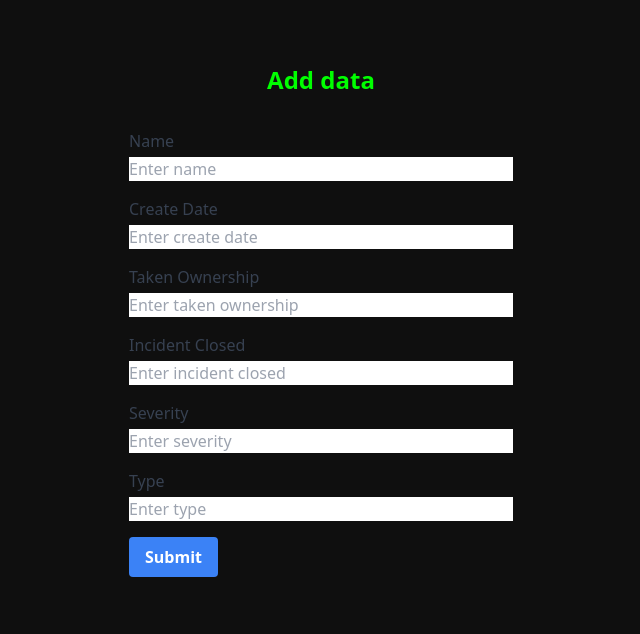
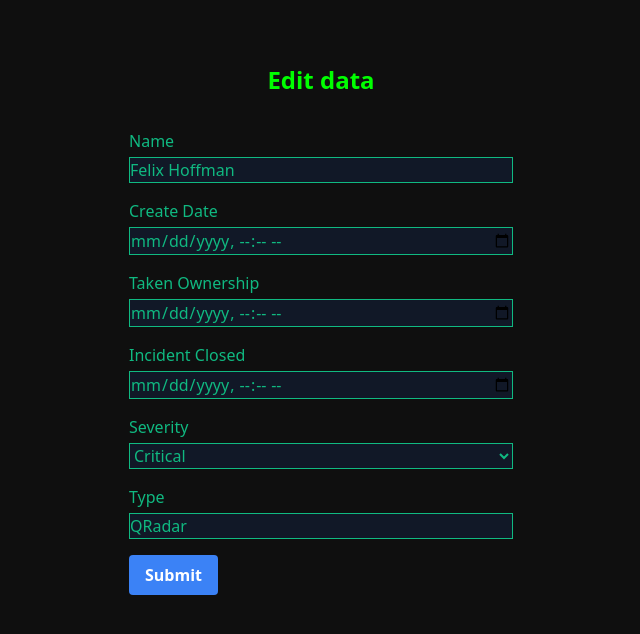
Before and after one commit to mynamecheff/ThreadTracker, a Flask app: page /edit_data/1 in a window 1280 px wide. Shown: the part 64-698 px from the top of the page, without its empty margins (319-959 px from the left). Run offline with Flask 3, Linux system fonts and the light colour scheme; a user stored in the database is signed in; data comes from the database, SQL or seed files in the repository; both versions use the stored data as it was after the commit.

Commit message:
did stuff

```diff
--- a/app.py
+++ b/app.py
@@ -3,6 +3,7 @@
 import sqlite3 as sql
 from achievements import ACHIEVEMENT_THRESHOLD, ACHIEVEMENT_MESSAGE
 from lul import EpochConverter
+from datetime import datetime, timedelta
 
 app = Flask(__name__)
 app.config['SECRET_KEY'] = 'your-secret-key'
@@ -56,26 +57,39 @@
 
     return render_template("crud.html", datas=formatted_data)
 
+
 @app.route("/add_data", methods=['POST', 'GET'])
 @login_required
 def add_data():
     if request.method == 'POST':
         name = request.form['name']
-        create_date = request.form['create_date']
-        take_ownership_timestamp = request.form['take_ownership_timestamp']
-        closed_incident_timestamp = request.form['closed_incident_timestamp']
+        create_date_str = request.form['create_date']
+        take_ownership_timestamp_str = request.form['take_ownership_timestamp']
+        closed_incident_timestamp_str = request.form['closed_incident_timestamp']
         sd_severity = request.form['sd_severity']
         incident_type = request.form['type']
 
+        # Convert date strings to datetime objects
+        create_date = datetime.strptime(create_date_str, "%Y-%m-%dT%H:%M")
+        take_ownership_timestamp = datetime.strptime(take_ownership_timestamp_str, "%Y-%m-%dT%H:%M")
+        closed_incident_timestamp = datetime.strptime(closed_incident_timestamp_str, "%Y-%m-%dT%H:%M")
+
+        # Convert datetime objects to Unix timestamp
+        create_date_unix = int(create_date.timestamp() * 1000)
+        take_ownership_unix = int(take_ownership_timestamp.timestamp() * 1000)
+        closed_incident_unix = int(closed_incident_timestamp.timestamp() * 1000)
+        print(str(closed_incident_unix))
+
         with get_db() as conn:
             cur = conn.cursor()
-            cur.execute("INSERT INTO stats_data(name, create_date, take_ownership_timestamp, closed_incident_timestamp, sd_severity, type) VALUES (?, ?, ?, ?, ?, ?)", (name, create_date, take_ownership_timestamp, closed_incident_timestamp, sd_severity, incident_type))
+            cur.execute("INSERT INTO stats_data(name, create_date, take_ownership_timestamp, closed_incident_timestamp, sd_severity, type) VALUES (?, ?, ?, ?, ?, ?)", (name, create_date_unix, take_ownership_unix, closed_incident_unix, sd_severity, incident_type))
             conn.commit()
             flash('Stats added', 'success')
             check_achievements(name, incident_type)
         return redirect(url_for("crud"))
 
     return render_template("add_data.html")
+
 
 @app.route("/edit_data/<string:id>", methods=['POST', 'GET'])
 @login_required
@@ -125,6 +139,7 @@
 
 
 @app.route('/achievements')
+@login_required
 def achievements():
     # Connect to the SQLite database
     conn = sql.connect('leaderboard.db')
@@ -154,19 +169,43 @@
                 achievement_counts[name][type_value] += 1
 
     achievements = []
+    gif_mapping = {
+        'Phising1': 'Phising1.gif',
+        'complicated': 'complicated.gif',
+        'QRadar2': 'QRadar2.gif',
+        'Phising2': 'Phising2.gif'
+        # Add more mappings as needed
+    }
+
+    type_specific_gif_mapping = {
+        'Phising': {
+            'Masters': 'Phising1.gif',
+            'Expert': 'Phising2.gif',
+        },
+        'QRadar': {
+            'Masters': 'complicated.gif',
+            'Expert': 'QRadar2.gif',
+        },
+        # Add more type-specific mappings as needed
+    }
+
     for name, type_values in achievement_counts.items():
         for type_value, count in type_values.items():
             if count >= 4:
+                gif = type_specific_gif_mapping.get(type_value, {}).get('Masters', gif_mapping.get(type_value, 'first.gif'))
                 achievement = {
                     'name': 'Masters',
                     'type': type_value,
-                    'person': achievement_names[name][type_value]
+                    'person': achievement_names[name][type_value],
+                    'gif': gif
                 }
             elif count >= 2:
+                gif = type_specific_gif_mapping.get(type_value, {}).get('Expert', gif_mapping.get(type_value, 'first.gif'))
                 achievement = {
                     'name': 'Expert',
                     'type': type_value,
-                    'person': achievement_names[name][type_value]
+                    'person': achievement_names[name][type_value],
+                    'gif': gif
                 }
             else:
                 continue
@@ -175,6 +214,8 @@
 
     # Render the HTML template and pass the achievements to it
     return render_template('achievements.html', achievements=achievements)
+
+
 
 def create_users_table():
     with get_db() as conn:
--- a/templates/edit_data.html
+++ b/templates/edit_data.html
@@ -3,32 +3,38 @@
 {% block body %}
 <div class="container mx-auto px-4 py-8">
     <div class="flex flex-col items-center">
-        <h3 class="text-2xl font-semibold">Add data</h3>
+        <h3 class="text-2xl font-semibold">Edit data</h3>
         <hr class="my-4">
-        <form method="post" action="{{url_for('add_data')}}" class="w-full max-w-sm">
+        <form method="post" action="{{ url_for('edit_data', id=datas.ID) }}" class="w-full max-w-sm">
             <div class="mb-4">
-                <label for="name" class="block text-gray-700 font-medium">Name</label>
-                <input type="text" name="name" required class="form-input mt-1 w-full" placeholder="Enter name">
+                <label for="name" class="block text-green-500 font-medium">Name</label>
+                <input type="text" name="name" required class="form-input mt-1 w-full bg-gray-900 border border-green-500 text-green-500 placeholder-green-500" placeholder="Enter name" value="{{ datas.name }}">
             </div>
             <div class="mb-4">
-                <label for="create_date" class="block text-gray-700 font-medium">Create Date</label>
-                <input type="text" name="create_date" required class="form-input mt-1 w-full" placeholder="Enter create date">
+                <label for="create_date" class="block text-green-500 font-medium">Create Date</label>
+                <input type="datetime-local" name="create_date" required class="form-input mt-1 w-full bg-gray-900 border border-green-500 text-green-500 placeholder-green-500" placeholder="Enter create date" value="{{ datas.create_date }}">
             </div>
             <div class="mb-4">
-                <label for="take_ownership_timestamp" class="block text-gray-700 font-medium">Taken Ownership</label>
-                <input type="text" name="take_ownership_timestamp" required class="form-input mt-1 w-full" placeholder="Enter taken ownership">
+                <label for="take_ownership_timestamp" class="block text-green-500 font-medium">Taken Ownership</label>
+                <input type="datetime-local" name="take_ownership_timestamp" required class="form-input mt-1 w-full bg-gray-900 border border-green-500 text-green-500 placeholder-green-500" placeholder="Enter taken ownership" value="{{ datas.take_ownership_timestamp }}">
             </div>
             <div class="mb-4">
-                <label for="closed_incident_timestamp" class="block text-gray-700 font-medium">Incident Closed</label>
-                <input type="text" name="closed_incident_timestamp" required class="form-input mt-1 w-full" placeholder="Enter incident closed">
+                <label for="closed_incident_timestamp" class="block text-green-500 font-medium">Incident Closed</label>
+                <input type="datetime-local" name="closed_incident_timestamp" required class="form-input mt-1 w-full bg-gray-900 border border-green-500 text-green-500 placeholder-green-500" placeholder="Enter incident closed" value="{{ datas.closed_incident_timestamp }}">
             </div>
             <div class="mb-4">
-                <label for="sd_severity" class="block text-gray-700 font-medium">Severity</label>
-                <input type="text" name="sd_severity" required class="form-input mt-1 w-full" placeholder="Enter severity">
+                <label for="sd_severity" class="block text-green-500 font-medium">Severity</label>
+                <select name="sd_severity" required class="form-select mt-1 w-full bg-gray-900 border border-green-500 text-green-500 placeholder-green-500">
+                    <option value="" disabled>Select severity</option>
+                    <option value="critical" {% if datas.sd_severity == 'critical' %}selected{% endif %}>Critical</option>
+                    <option value="high" {% if datas.sd_severity == 'high' %}selected{% endif %}>High</option>
+                    <option value="low" {% if datas.sd_severity == 'low' %}selected{% endif %}>Low</option>
+                    <option value="medium" {% if datas.sd_severity == 'medium' %}selected{% endif %}>Medium</option>
+                </select>
             </div>
             <div class="mb-4">
-                <label for="type" class="block text-gray-700 font-medium">Type</label>
-                <input type="text" name="type" required class="form-input mt-1 w-full" placeholder="Enter type">
+                <label for="type" class="block text-green-500 font-medium">Type</label>
+                <input type="text" name="type" required class="form-input mt-1 w-full bg-gray-900 border border-green-500 text-green-500 placeholder-green-500" placeholder="Enter type" value="{{ datas.type }}">
             </div>
             <input type="submit" value="Submit" class="py-2 px-4 bg-blue-500 text-white font-semibold rounded hover:bg-blue-600 cursor-pointer">
         </form>
--- a/templates/layout.html
+++ b/templates/layout.html
@@ -3,7 +3,7 @@
 <head>
     <meta charset="UTF-8">
     <meta name="viewport" content="width=device-width, initial-scale=1.0">
-    <title>Flask - SQLite</title>
+    <title>ThreadTracker</title>
     <link href="https://cdn.jsdelivr.net/npm/tailwindcss@2.2.19/dist/tailwind.min.css" rel="stylesheet">
     <style>
         body {
```
Also changed, not shown: lul.py (added, +10 -0 lines), templates/achievements.html (+16 -5 lines), templates/add_data.html (+18 -12 lines), test.py (added, +12 -0 lines), leaderboard.db, static/achievements/Phising1.gif (added), static/achievements/Phising2.gif (added), static/achievements/QRadar2.gif (added), static/achievements/complicated.gif (added), static/achievements/fast2.gif (added), static/achievements/first.gif (added), 2 other files.
